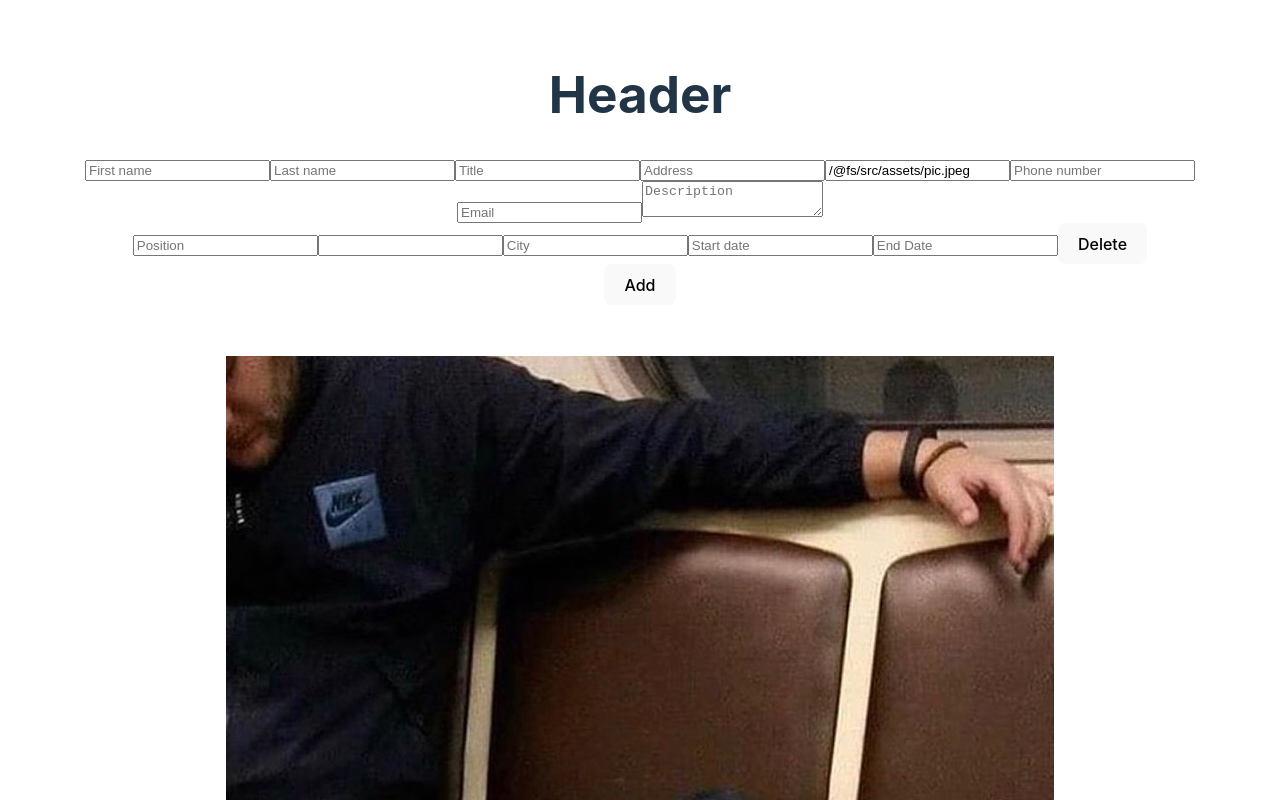
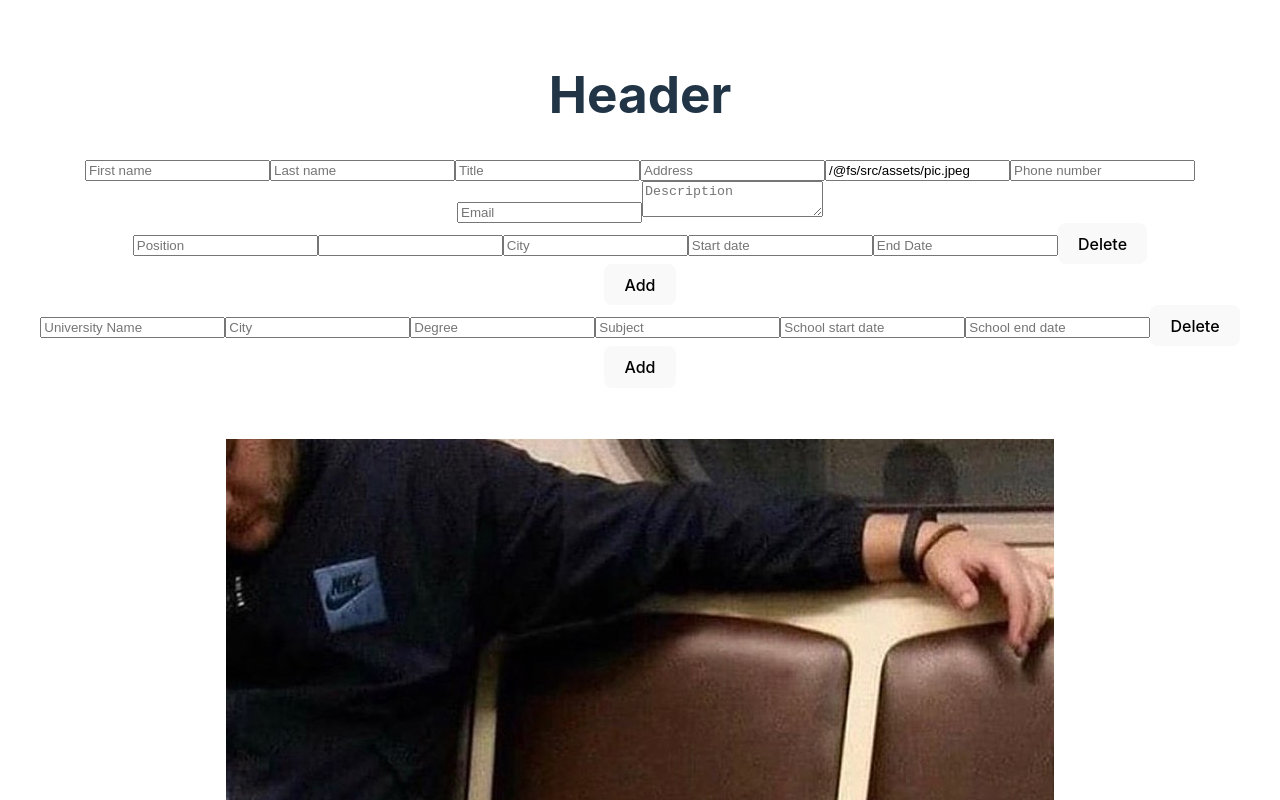
Before and after one commit to ArekBM/ResumeBuilder, a React (Vite) app: page / in a window 1280 px wide. Shown: the top 800 px of the page. Built offline with nearby package versions, Linux system fonts and the light colour scheme.

Commit message:
added education

```diff
--- /dev/null
+++ b/src/components/Forms/EducationItem.jsx
@@ -0,0 +1,51 @@
+import React from 'react';
+
+export default function EducationItem({id, educationItem, onChange, onDelete}){
+    return(
+        <section>
+            <input
+                onChange={((e) => onChange(e, id))}
+                type='text'
+                name='university'
+                placeholder='University Name'
+                value={educationItem.university}
+            />
+            <input
+                onChange={((e) => onChange(e, id))}
+                type='text'
+                name='city'
+                placeholder='City'
+                value={educationItem.city}
+            />
+            <input
+                onChange={((e) => onChange(e, id))}
+                type='text'
+                name='degree'
+                placeholder='Degree'
+                value={educationItem.degree}
+            />
+            <input
+                onChange={((e) => onChange(e, id))}
+                type='text'
+                name='subject'
+                placeholder='Subject'
+                value={educationItem.subject}
+            />
+            <input
+                onChange={((e) => onChange(e,id))}
+                type='text'
+                name='schoolStart'
+                placeholder='School start date'
+                value={educationItem.schoolStart}
+            />
+            <input
+                onChange={((e) => onChange(e, id))}
+                type='text'
+                name='schoolEnd'
+                placeholder='School end date'
+                value={educationItem.schoolEnd}
+            />
+            <button onClick={() => onDelete(id)}>Delete</button>
+        </section>
+    )
+}
--- /dev/null
+++ b/src/components/Forms/EducationList.jsx
@@ -0,0 +1,20 @@
+import React from 'react';
+import EducationItem from './EducationItem';
+
+export default function Education({education, onChange, onAdd, onDelete }){
+    const educationItems = education.map((educationItem) => (
+        <EducationItem
+            key={educationItem.id}
+            id={educationItem.id}
+            educationItem={educationItem}
+            onChange={onChange}
+            onDelete={onDelete}
+        />
+    ))
+    return(
+        <section title='Education'>
+            {educationItems}
+            <button onClick={onAdd}>Add</button>
+        </section>
+    )
+}
--- a/src/components/Forms/MainForm.jsx
+++ b/src/components/Forms/MainForm.jsx
@@ -1,4 +1,5 @@
 import React from 'react';
+import Education from './EducationList';
 import Experience from './ExperienceList';
 import Personal from './Personal'
 
@@ -8,7 +9,10 @@
     onChangePersonal,
     onChangeExperience,
     onAddExperience,
-    onDeleteExperience
+    onDeleteExperience,
+    onChangeEducation,
+    onAddEducation,
+    onDeleteEducation,
 }) {
     return (
         <section>
@@ -19,6 +23,12 @@
                 onAdd={onAddExperience}
                 onDelete={onDeleteExperience}
             />
+            <Education
+                education={cv.education}
+                onChange={onChangeEducation}
+                onAdd={onAddEducation}
+                onDelete={onDeleteEducation}
+            />
         </section>
     )
 }
--- a/src/components/Main.jsx
+++ b/src/components/Main.jsx
@@ -80,6 +80,47 @@
         })
     }
 
+    function handleChangeEducation(e, id){
+        const { name, value } = e.target
+        setCv((prevState) => {
+            const newEducation = prevState.education.map((educationItem) => {
+                if(educationItem.id === id){
+                    return {...educationItem, [name] : value}
+                }
+                return educationItem
+            })
+            return {...prevState, education : [...newEducation]}
+        })
+    }
+
+    function handleAddEducation(){
+        setCv((prevState) => ({
+            ...prevState,
+            education: [
+                ...prevState.education,
+                {
+                    id: uuidv4(),
+                    univeristy: '',
+                    degree: '',
+                    subject: '',
+                    schoolStart: '',
+                    schoolEnd: ''
+                }
+            ]
+        }))
+    }
+
+    function handleDeleteEducation(id){
+        setCv((prevState) => {
+            const newEducation = prevState.education.filter(
+                (educationItem) => educationItem.id !== id
+            )
+            return{...prevState, education : [...newEducation]}
+        })
+    }
+
+    console.log(cv)
+
     return (
         <div>
             <MainForm
@@ -88,6 +129,9 @@
                 onChangeExperience={handleChangeExperience}
                 onAddExperience={handleAddExperience}
                 onDeleteExperience={handleDeleteExperience}
+                onChangeEducation={handleChangeEducation}
+                onAddEducation={handleAddEducation}
+                onDeleteEducation={handleDeleteEducation}
             />
             <Preview cv={cv} />
         </div>
--- a/src/components/Utils/emptyCV.jsx
+++ b/src/components/Utils/emptyCV.jsx
@@ -21,6 +21,17 @@
             startDate: '',
             endDate: '',
         }
+    ],
+    education: [
+        {
+            id: uuidv4(),
+            university: '',
+            city: '',
+            degree: '',
+            subject: '',
+            schoolStart: '',
+            schoolEnd: ''
+        }
     ]
 }
 
```
